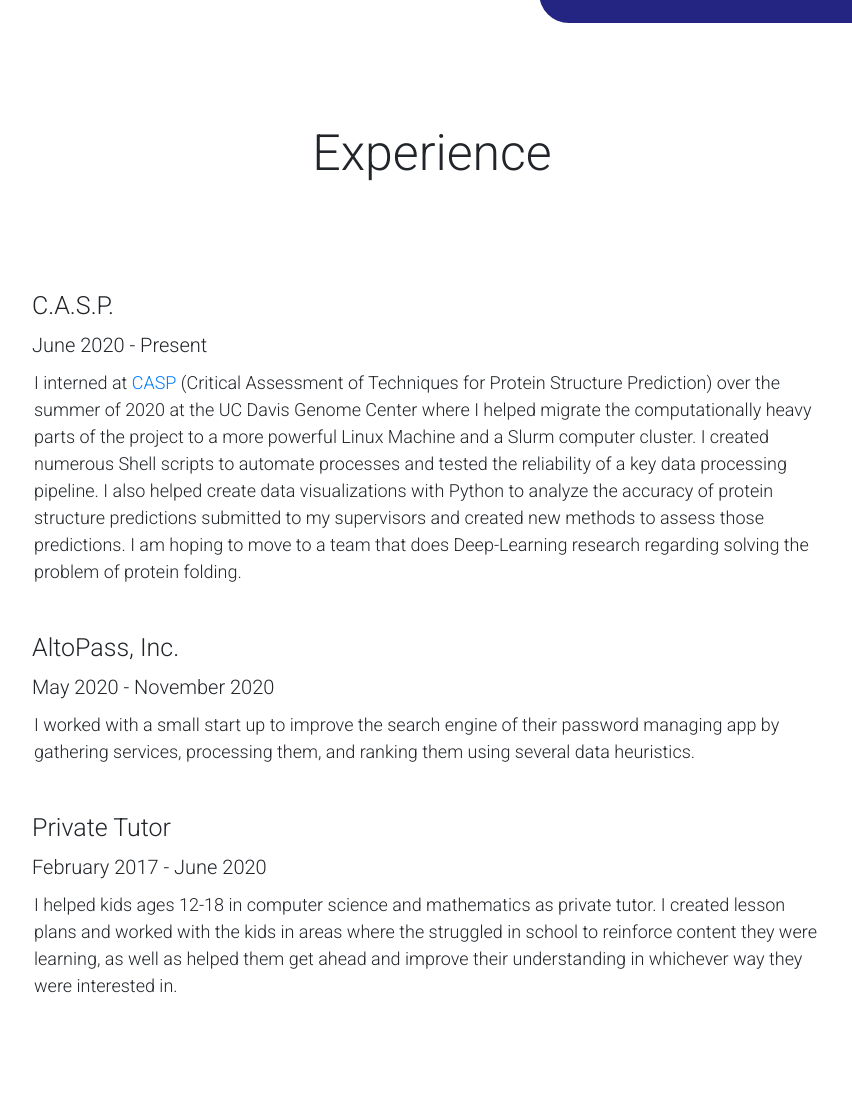
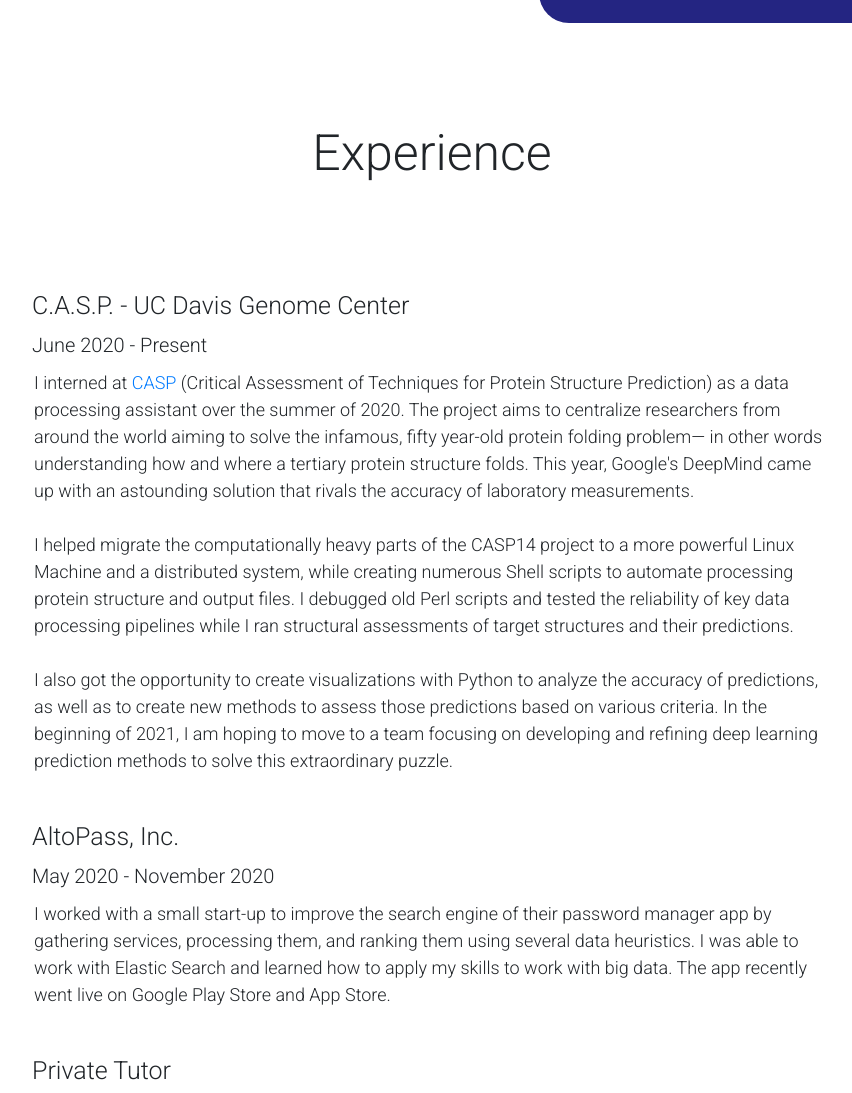
Before and after one commit to MaxMol1/Portfolio, a plain HTML site: page index.html in a window 1280 px wide. Shown: the part 1377-2470 px from the top of the page, without its empty margins (208-1060 px from the left). Drawn offline with nearby package versions, Linux system fonts and the light colour scheme.

Commit message:
Add to experience section

```diff
--- a/index.html
+++ b/index.html
@@ -88,23 +88,33 @@
             </div>
             <div class="col-12">
                 <div class="experience-container">
-                    <h3 class="pb-1">C.A.S.P.</h3>
+                    <h3 class="pb-1">C.A.S.P. - UC Davis Genome Center</h3>
                     <h5 class="pb-1">June 2020 - Present</h5>
                     <p class="pb-5">
                         I interned at <a href="https://predictioncenter.org/" target="_blank">CASP</a>
-                        (Critical Assessment of Techniques for Protein Structure Prediction) over the summer
-                        of 2020 at the UC Davis Genome Center where I helped migrate the computationally heavy parts of the project
-                        to a more powerful Linux Machine and a Slurm computer cluster. I created numerous Shell scripts to automate
-                        processes and tested the reliability of a key data processing pipeline. I also helped create data
-                        visualizations with Python to analyze the accuracy of protein structure predictions submitted to my
-                        supervisors and created new methods to assess those predictions. I am hoping to move to a team
-                        that does Deep-Learning research regarding solving the problem of protein folding.
+                        (Critical Assessment of Techniques for Protein Structure Prediction) as a data processing assistant
+                        over the summer of 2020. The project aims to centralize researchers from around the world aiming
+                        to solve the infamous, fifty year-old protein folding problem— in other words understanding
+                        how and where a tertiary protein structure folds. This year, Google's DeepMind came up with an astounding
+                        solution that rivals the accuracy of laboratory measurements.
+                        <br><br>
+                        I helped migrate the computationally heavy parts of the CASP14 project to a more powerful Linux Machine
+                        and a distributed system, while creating numerous Shell scripts to automate processing protein structure
+                        and output files. I debugged old Perl scripts and tested the reliability of key data processing pipelines
+                        while I ran structural assessments of target structures and their predictions.
+                        <br><br>
+                        I also got the opportunity to create visualizations with Python to analyze the accuracy of predictions,
+                        as well as to create new methods to assess those predictions based on various criteria. In the beginning
+                        of 2021, I am hoping to move to a team focusing on developing and refining
+                        deep learning prediction methods to solve this extraordinary puzzle.
                     </p>
                     <h3 class="pb-1">AltoPass, Inc.</h3>
                     <h5 class="pb-1">May 2020 - November 2020</h5>
                     <p class="pb-5">
-                        I worked with a small start up to improve the search engine of their password managing app by gathering
-                        services, processing them, and ranking them using several data heuristics.
+                        I worked with a small start-up to improve the search engine of their password manager app by gathering
+                        services, processing them, and ranking them using several data heuristics. I was able to work with
+                        Elastic Search and learned how to apply my skills to work with big data. The app recently went live on
+                        Google Play Store and App Store.
                     </p>
                     <h3 class="pb-1">Private Tutor</h3>
                     <h5 class="pb-1">February 2017 - June 2020</h5>
```
